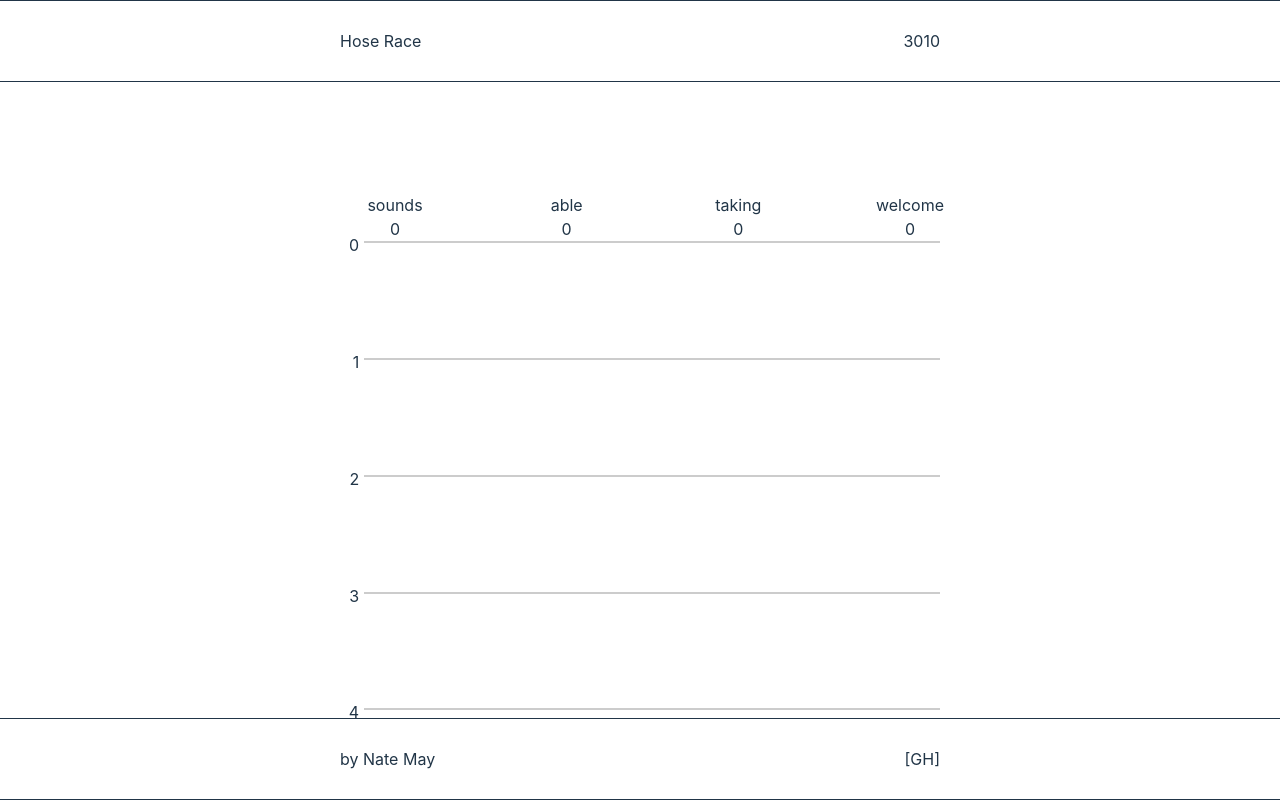
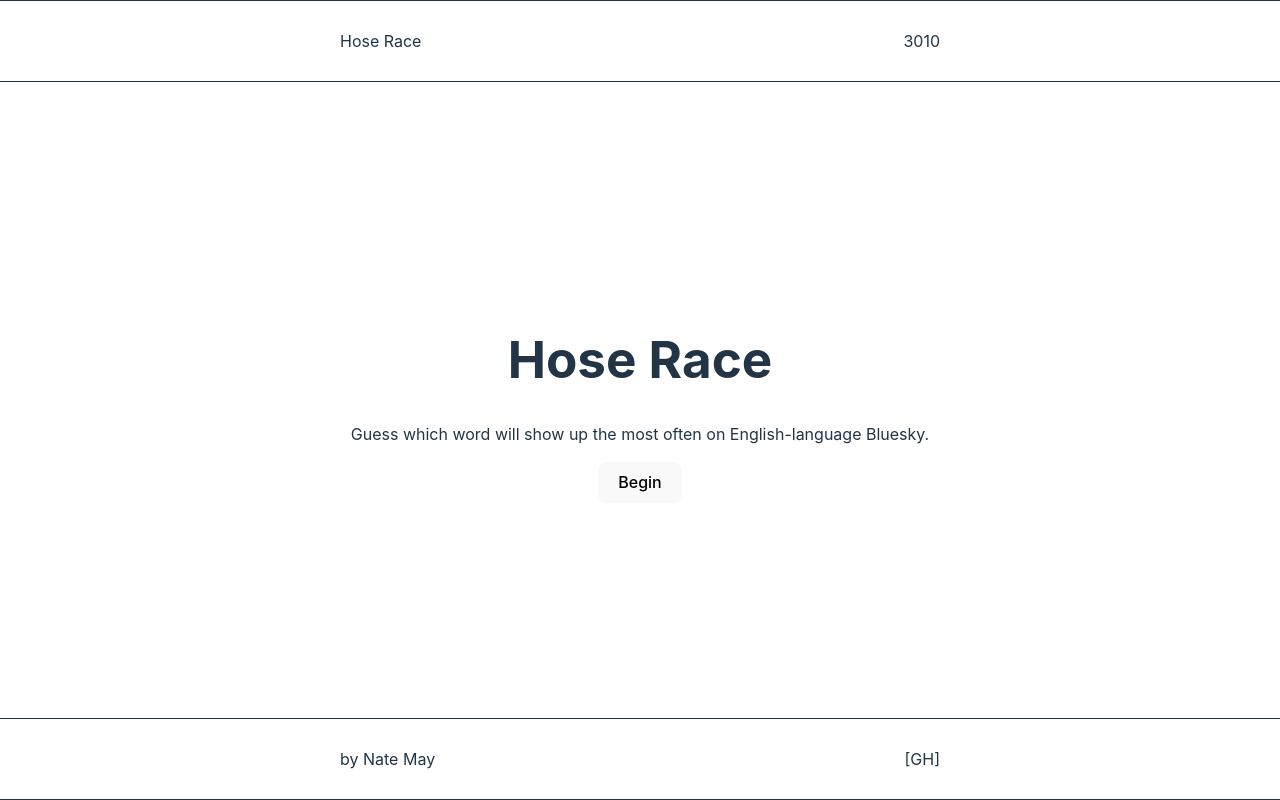
Before and after one commit to natepmay/hose-race, a React (Vite) app: page / in a window 1280 px wide. Built offline with nearby package versions, Linux system fonts and the light colour scheme; no server answers.

Commit message:
Create Onboard component

```diff
--- a/src/App.tsx
+++ b/src/App.tsx
@@ -3,14 +3,24 @@ import "./App.css";
 import { AppState } from "./types/types";
 
 import { Game } from "./components/Game";
+import { Onboard } from "./components/Onboard";
 
-import { useFirehose } from "./hooks/useFirehose";
 import { loadLeague } from "./utils/loadLeague";
 
 const league = await loadLeague();
 
 function App() {
   const [appState, setAppState] = useState("onboard" as AppState);
+
+  let innerComponent;
+  switch (appState) {
+    case "onboard":
+      innerComponent = <Onboard onBegin={() => setAppState("play")}></Onboard>;
+      break;
+    case "play":
+      innerComponent = <Game league={league}></Game>;
+      break;
+  }
 
   return (
     <div className="parent">
@@ -20,7 +30,8 @@ function App() {
           <div>3010</div>
         </div>
       </div>
-      <Game league={league}></Game>
+
+      {innerComponent}
 
       <div className="footer">
         <div className="footer-text">
--- /dev/null
+++ b/src/components/Onboard.tsx
@@ -0,0 +1,12 @@
+export function Onboard({ onBegin }: { onBegin: () => void }) {
+  return (
+    <div className="onboard" style={{ textAlign: "center" }}>
+      <h1>Hose Race</h1>
+      <p>
+        Guess which word will show up the most often on English-language
+        Bluesky.
+      </p>
+      <button onClick={onBegin}>Begin</button>
+    </div>
+  );
+}
```
